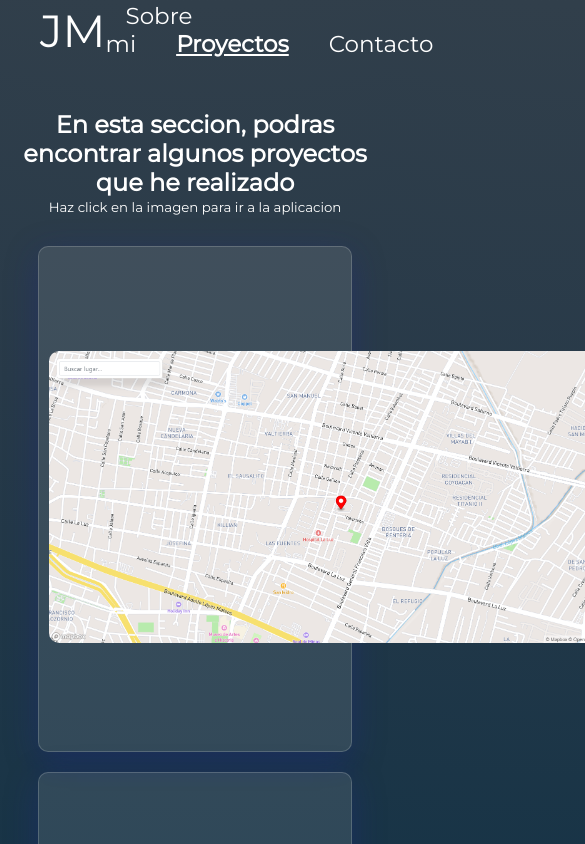
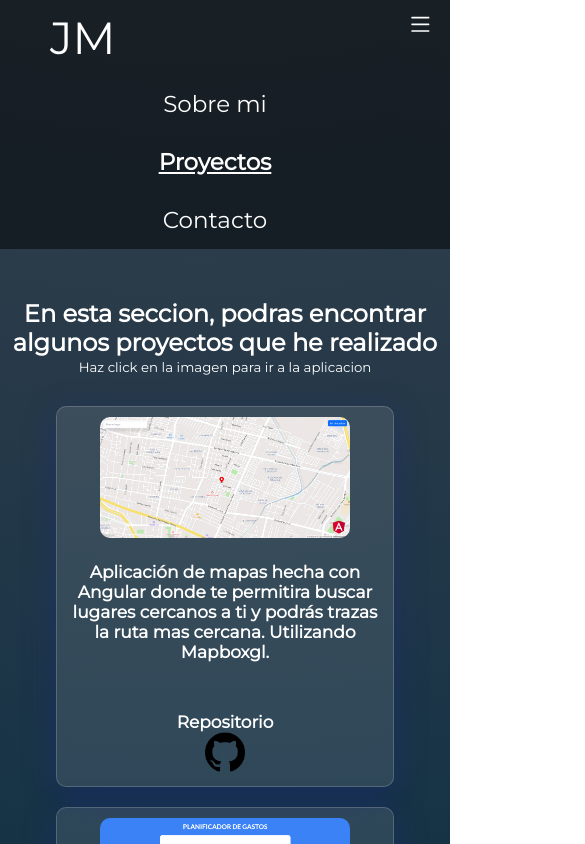
Before and after one commit to JavierA-MorHer/javier-morales-Portafolio, an Angular app: page /projects in a window 390 px wide. Shown: the top 844 px of the page, 585 px wide, since content can reach past the window. Built offline with nearby package versions, Linux system fonts and the light colour scheme.

Commit message:
Pagina acondicionada para moviles

```diff
--- a/src/app/portafolio/components/about/about.component.css
+++ b/src/app/portafolio/components/about/about.component.css
@@ -40,7 +40,6 @@
 }
 
 .info{
-    width: 950px;
     margin: 10px;
     font-size: 17px;
 }
@@ -71,10 +70,12 @@
     border-radius: 10px;
     cursor: pointer;
     box-shadow: 10px 10px 10px rgba(0, 0, 0, .5);
+
 }
 
 .wrap{
     flex-wrap: wrap;
+   text-align: center;
 }
 
 .highlight{
@@ -83,7 +84,6 @@
 
 .cv{
     width: 300px;
-    margin-top: 100px;
     filter: blur(1.5px);
     margin-bottom: 10px;
     border-radius: 5px;
@@ -92,4 +92,42 @@
 .column{
     display: flex;
     flex-direction: column;
+    margin: 20px;
+
 }
+
+/* Medium devices (landscape tablets, 768px and down) */
+@media only screen and (max-width: 768px) {
+    .info{
+        display: flex;
+        flex-direction: column-reverse;
+        width: 95%;
+    }
+
+    .img{
+        display: flex;
+        align-items: center;
+        justify-content: center;
+    }
+
+    .img a{
+        font-size: 16px;
+        text-align: center;
+    }
+
+    .arco,.cv{
+        width: 75%;
+        margin: 15px;
+    }
+
+    .tituloCertificados{
+        margin-top: 30px;
+    }
+
+    .div-arco{
+        display: flex;
+        flex-direction: column;
+        margin-bottom: 10px;
+    }
+
+}
--- a/src/app/portafolio/components/about/about.component.html
+++ b/src/app/portafolio/components/about/about.component.html
@@ -8,7 +8,7 @@
         <div class="info">
 
             <div class="img">
-                <div>
+                <div class="div-arco">
                     <img class="arco" src="../../../../assets/arco.jpg" alt="arco">
                     <span>Arco de la Calzada, León, Guanajuato</span>
                 </div>
--- a/src/app/portafolio/components/home/home.component.css
+++ b/src/app/portafolio/components/home/home.component.css
@@ -3,6 +3,8 @@
     flex-direction: column;
     align-items: center;
 }
+
+
 
 .presentacion{
     margin-bottom: 30px;
@@ -61,7 +63,8 @@
 }
 
 .link-alt:hover{
-    background-color: rgba(240, 229, 75, .8);
+    background-color: rgba(0, 0, 0, .5);
+
     color: white;
     transition: all .2s ease-out;
 }
@@ -78,3 +81,24 @@
 .wrap{
     flex-wrap: wrap;
 }
+
+
+@media only screen and (max-width: 600px) {
+    .container{
+        margin-top: 20px;
+    }
+}
+
+
+/* Medium devices (landscape tablets, 768px and down) */
+@media only screen and (max-width: 768px) {
+    .presentacion, .descripcion{
+        text-align: center;
+        width: 100%;
+    }
+
+}
+/* Large devices (laptops/desktops, 992px and up) */
+@media only screen and (min-width: 992px) {
+
+}
--- a/src/app/portafolio/components/proyectos/proyectos.component.css
+++ b/src/app/portafolio/components/proyectos/proyectos.component.css
@@ -36,7 +36,7 @@
 
 .img-pr{
     border-radius: 10px;
-    width:600px;
+    width: 100%;
     transition: all .2s ease-in-out;
 }
 
@@ -63,3 +63,27 @@
 .img-git{
     width: 40px;
 }
+
+
+/* Medium devices (landscape tablets, 768px and down) */
+@media only screen and (max-width: 768px) {
+    .card{
+        display: block;
+        text-align: center;
+    }
+
+    .info{
+        margin: 0;
+    }
+    .info p{
+        margin-top: 20px;
+    }
+    .img-pr{
+        width: 250px;
+    }
+
+    .repo{
+        margin-top: 50px;
+    }
+
+}
--- a/src/app/shared/footer/footer.component.html
+++ b/src/app/shared/footer/footer.component.html
@@ -1,5 +1,5 @@
 
-<div class="footer">
+<div class="footer container">
     <h4>Javier Morales</h4>
 
     <div class="redes">
--- a/src/app/shared/navbar/navbar.component.css
+++ b/src/app/shared/navbar/navbar.component.css
@@ -1,10 +1,11 @@
 .navbar{
-    width: 100%;
+    min-width: 450px;
     height: 60px;
 
     display: flex;
     justify-content: space-between;
     align-items: center;
+    background-color: rgba(0, 0, 0, .5);
 
 }
 
@@ -36,3 +37,64 @@
     font-weight: 900;
     text-decoration: underline;
 }
+
+.btn{
+    display: none;
+    cursor: pointer;
+    background-color: rgba(0, 0, 0, 0);
+    border: 0;
+}
+
+.header__svg{
+    width:2em;
+    height:2em;
+    fill:white;
+}
+
+
+
+/* Medium devices (landscape tablets, 768px and down) */
+@media only screen and (max-width: 768px) {
+
+    .navbar{
+        height: fit-content;
+        flex-wrap: wrap;
+        justify-content: center;
+        align-items: center;
+
+
+    }
+    .logo-btn{
+        display: flex;
+        width: 100%;
+        justify-content: space-between;
+        margin: 10px;
+
+    }
+
+    .link{
+        margin: 15px;
+    }
+
+    .links{
+        width: 100%;
+        text-align: center;
+        flex-direction: column;
+
+    }
+
+    .btn{
+        display: flex;
+    }
+
+    .links{
+        display: none;
+    }
+
+    .visible{
+        display: flex;
+    }
+
+
+
+}
--- a/src/app/shared/navbar/navbar.component.html
+++ b/src/app/shared/navbar/navbar.component.html
@@ -1,17 +1,29 @@
 <div class="navbar">
+    <div class="logo-btn">
         <div class="logo">
             <a class="logo"
                 routerLink='/'
             >JM</a>
         </div>
 
+        <button
+        (click)=" toogleMenu() "
+        class="btn">
+        <svg class="header__svg" xmlns="http://www.w3.org/2000/svg" width="16" height="16" fill="currentColor" viewBox="0 0 16 16">
+            <path fill-rule="evenodd" d="M2.5 12a.5.5 0 0 1 .5-.5h10a.5.5 0 0 1 0 1H3a.5.5 0 0 1-.5-.5zm0-4a.5.5 0 0 1 .5-.5h10a.5.5 0 0 1 0 1H3a.5.5 0 0 1-.5-.5zm0-4a.5.5 0 0 1 .5-.5h10a.5.5 0 0 1 0 1H3a.5.5 0 0 1-.5-.5z"/>
+        </svg>
+    </button>
+    </div>
+
         <!-- Navegacion -->
         <div class="nav">
-            <a  *ngFor="let item of menuItem"
-                class="link"
-                [routerLink]="item.ruta"
-                routerLinkActive="active"
-               >{{ item.texto }}</a>
+            <div class="links animate__animated" [ngClass]="{'visible animate__fadeInDown':isActive}">
+                <a  *ngFor="let item of menuItem"
+                    class="link"
+                    [routerLink]="item.ruta"
+                    routerLinkActive="active"
+                   >{{ item.texto }}</a>
+            </div>
         </div>
 
 </div>
--- a/src/app/shared/navbar/navbar.component.ts
+++ b/src/app/shared/navbar/navbar.component.ts
@@ -1,4 +1,4 @@
-import { Component } from '@angular/core';
+import { Component, ViewChild, ElementRef } from '@angular/core';
 
 
 interface MenuItem{
@@ -16,6 +16,13 @@ export class NavbarComponent {
 
   constructor() { }
 
+  isActive : boolean = true;
+
+
+  toogleMenu(){
+    this.isActive = !this.isActive;
+  }
+
   menuItem:MenuItem[]=[
     {
       texto:'Sobre mi',
--- a/src/styles.css
+++ b/src/styles.css
@@ -3,6 +3,7 @@
     font-family: 'Montserrat', sans-serif;
     margin: 0px;
     color: white;
+    box-sizing: border-box;
 }
 
 body{
@@ -11,4 +12,5 @@ body{
 
 .container{
     height: auto;
+    min-width: 450px;
 }
```
Also changed, not shown: src/app/shared/footer/footer.component.css (line endings or trailing spaces).
